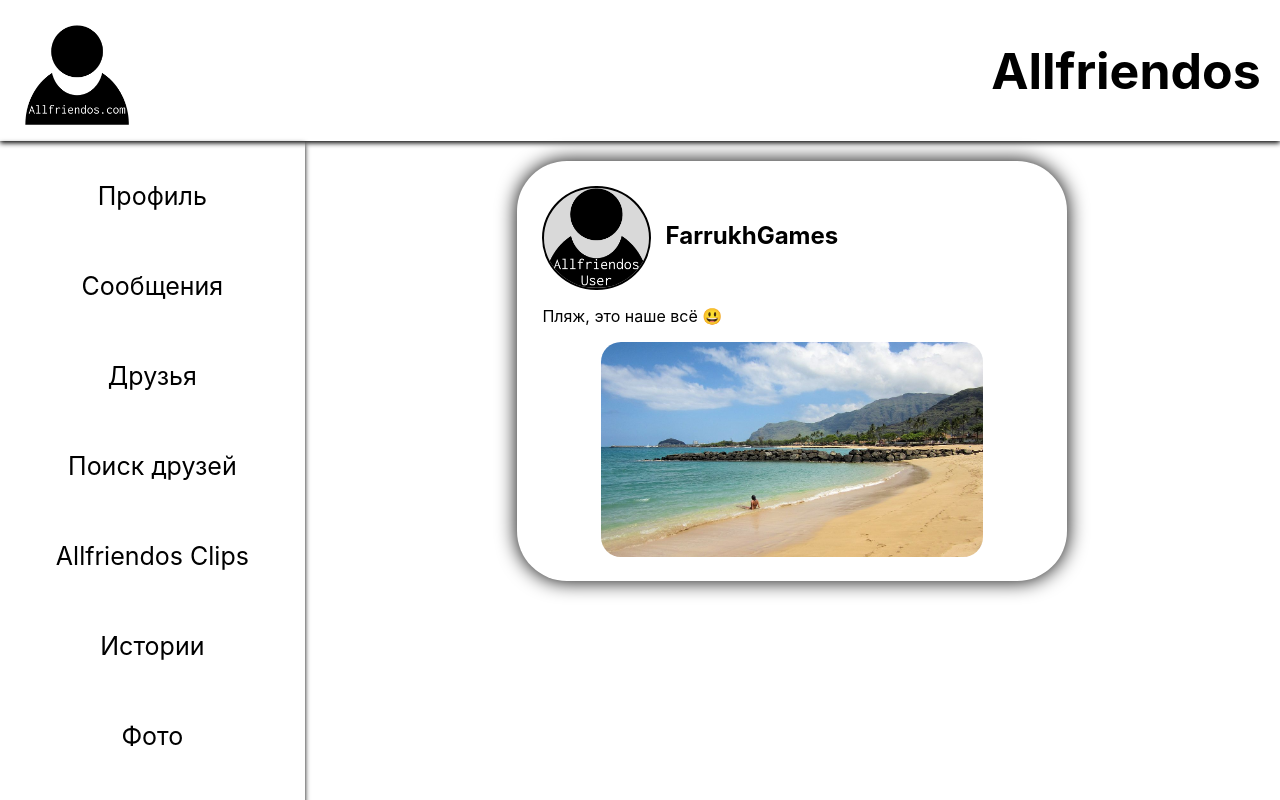
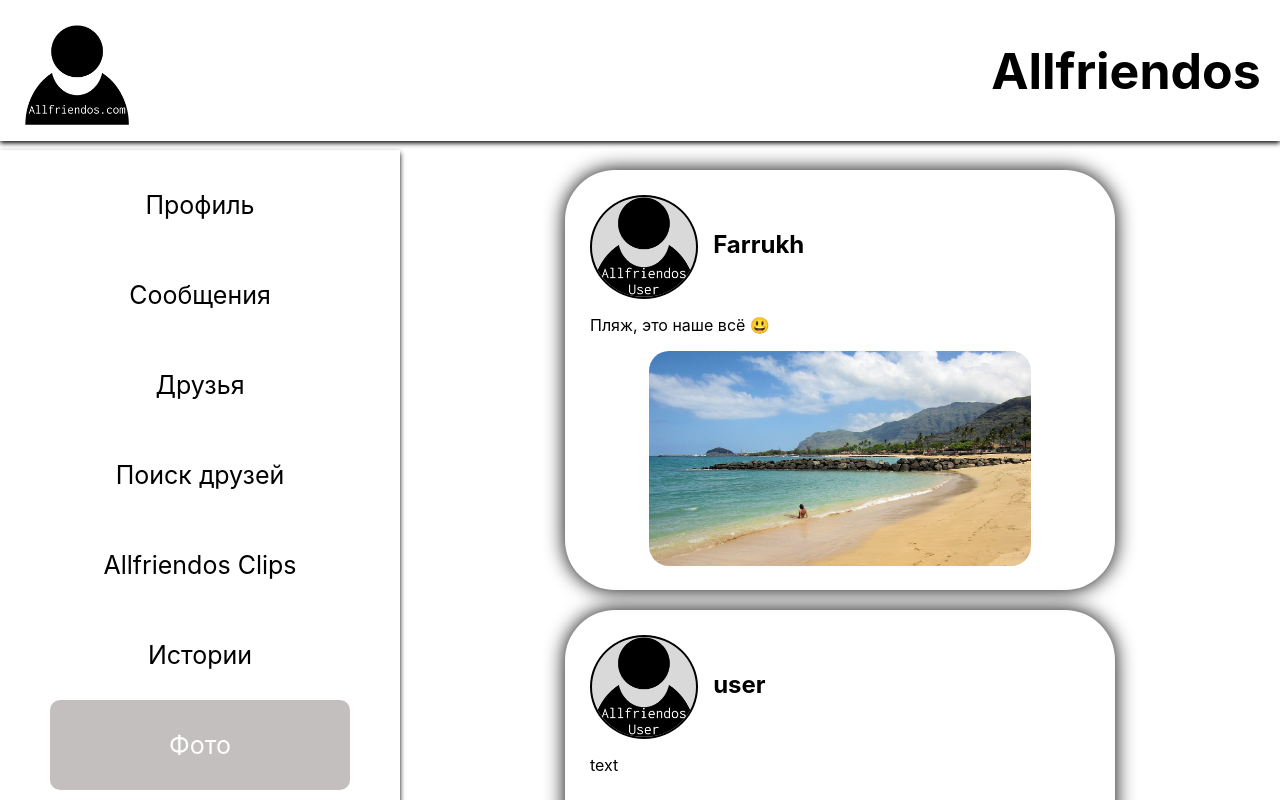
Before and after one commit to FarrukhGames/Alfriendos, a React (Create React App) app: page /posts in a window 1280 px wide. Shown: the top 800 px of the page. Built offline with nearby package versions, Linux system fonts and the light colour scheme.

Commit message:
Изменили стили

```diff
--- a/package.json
+++ b/package.json
@@ -8,6 +8,7 @@
     "@testing-library/user-event": "^13.5.0",
     "react": "^18.2.0",
     "react-dom": "^18.2.0",
+    "react-router-dom": "^6.8.0",
     "react-scripts": "5.0.1",
     "web-vitals": "^2.1.4"
   },
--- a/src/App.css
+++ b/src/App.css
@@ -1,3 +1,138 @@
+:root {
+    --header-height: 150px;
+    --navigation-width: 400px;
+}
+
 body {
 	margin: 0px;
 }
+
+.main {
+    display: flex;
+    margin-top: var(--header-height);
+    margin-left: var(--navigation-width)
+}
+
+img {
+    height: 100px;
+}
+
+.navigation {
+    width: var(--navigation-width);
+    height: 100%;
+    box-shadow: 0px 3px 5px black;
+    display: flex;
+    flex-direction: column;
+    align-items: center;
+    padding-top: 10px;
+    position: fixed;
+    left: 0;
+    top: var(--header-height);
+    background-color: white;
+}
+
+.posts {
+    width: 100%;
+    height: 100%;
+}
+
+.publication-user-photo {
+    margin: 0;
+    background-color: #D9D9D9;
+    border: 2px solid black;
+    border-radius: 100%;
+}
+
+.message {
+    margin-left: auto;
+    margin-right: auto;
+    width: 500px;
+    padding: 25px;
+    border-radius: 50px;
+    box-shadow: 0px 0px 20px black;
+    background-color: white;
+    margin-top: 25px;
+}
+
+.message p, .message h1 {
+    display: inline-block;
+}
+
+.profile {
+    text-align: center;
+    margin-top: 20px;
+    margin-left: auto;
+    margin-right: auto;
+    width: 500px;
+    padding-top: 25px;
+    border-radius: 50px;
+	display: grid;
+	grid-template-columns: 50% 50%;
+	grid-template-rows: 250px 250px;
+}
+
+.user {
+	grid-column: 1/3;
+}
+
+.publication-user {
+    display: flex;
+}
+
+.publication-user h1 {
+    padding: 15px;
+}
+
+.publication {
+    margin-top: 20px;
+    margin-left: auto;
+    margin-right: auto;
+    width: 500px;
+    height: 370px;
+    padding: 25px;
+    box-shadow: 0px 0px 20px black;
+    border-radius: 50px;
+}
+
+.biography {
+    font-style: italic;
+    color:#BEBEBE;
+}
+
+.publication-image {
+    display: block;
+    margin: 0 auto;
+    height: 215px;
+    border-radius: 20px;
+}
+
+a {
+    text-align: center;
+    padding-top: 30px;
+    padding-bottom: 30px;
+    text-decoration: none;
+    color: black;
+    font-size: 25px;
+    transition: 0.3s;
+    width: 300px;
+    border-radius: 10px;
+}
+
+a:hover {
+    box-shadow: 0px 3px 10px black;
+    background-color: #F1F1F1;
+}
+
+.center {
+    text-align: center;
+}
+
+.active {
+    color: white;
+    background-color: #c3bfbf;
+}
+
+.active:hover {
+    color: white;
+    background-color: #c3bfbf;
+}
--- a/src/App.js
+++ b/src/App.js
@@ -2,6 +2,9 @@
 import Header from './components/Header';
 import Navigation from './components/Navigation';
 import Posts from './components/Posts';
+import Messages from './components/Messages';
+import Profile from './components/Profile';
+import {Route, Routes} from 'react-router-dom';
 
 function App() {
   return (
@@ -9,7 +12,12 @@
       <Header/>
       <main className="main">
         <Navigation/>
-        <Posts/>
+        <Routes>
+          <Route path="/messages" element={<Messages/>}/>
+          <Route path="/posts" element={<Posts/>}/>
+          <Route path="/profile" element={<Profile/>}/>
+          <Route path="/*" element={<h1>error 404</h1>}/>
+        </Routes>
       </main>
     </>
   );
--- a/src/components/Header.css
+++ b/src/components/Header.css
@@ -1,6 +1,11 @@
 .header {
     box-shadow: 0px 2px 5px black;
     display: flex;
+    position: fixed;
+    top: 0;
+    width: 100%;
+    height: var(--header_height);
+    background-color: white;
 }
 
 .logo {
--- /dev/null
+++ b/src/components/Message.js
@@ -0,0 +1,10 @@
+const Message = (props) => {
+    return (
+        <div className="message-user">
+            <h1>{props.userName ? props.userName : "user"} :</h1>
+            <p>{props.message ? props.message : "message"}</p>
+        </div>
+    );
+}
+
+export default Message;
--- /dev/null
+++ b/src/components/Messages.js
@@ -0,0 +1,15 @@
+import Message from './Message';
+const Messages = (props) => {
+    return (
+        <section className="message">
+            <Message userName="Farrukh" message="Пляж, это наше всё 😃"/>
+            <Message/>
+            <Message/>
+			<textarea></textarea>
+            <br/>
+            <button>Отправить</button>
+        </section>
+    );
+}
+
+export default Messages;
--- a/src/components/Navigation.css
+++ /dev/null
@@ -1,94 +0,0 @@
-.main {
-    height: 789px;
-    display: flex;
-}
-
-img {
-    height: 100px;
-}
-
-.navigation {
-    width: 400px;
-    height: 779px;
-    box-shadow: 0px 3px 5px black;
-    display: flex;
-    flex-direction: column;
-    align-items: center;
-    padding-top: 10px;
-}
-
-.posts {
-    width: 100%;
-    height: 100%;
-}
-
-.publication-user-photo {
-    margin: 0;
-    background-color: #D9D9D9;
-    border: 2px solid black;
-    border-radius: 100%;
-}
-
-.profil {
-    text-align: center;
-    margin-top: 20px;
-    margin-left: auto;
-    margin-right: auto;
-    width: 500px;
-    height: 300px;
-    padding-top: 25px;
-    box-shadow: 0px 0px 20px black;
-    border-radius: 50px;
-}
-
-.publication-user {
-    display: flex;
-}
-
-.publication-user h1 {
-    padding: 15px;
-}
-
-.publication {
-    margin-top: 20px;
-    margin-left: auto;
-    margin-right: auto;
-    width: 500px;
-    height: 370px;
-    padding: 25px;
-    box-shadow: 0px 0px 20px black;
-    border-radius: 50px;
-}
-
-.biography {
-    font-style: italic;
-    color:#BEBEBE;
-}
-
-.publication-image {
-    display: block;
-    margin: 0 auto;
-    height: 215px;
-    border-radius: 20px;
-}
-
-a {
-    text-align: center;
-    padding-top: 30px;
-    padding-bottom: 30px;
-    text-decoration: none;
-    color: black;
-    font-size: 25px;
-    transition: 0.3s;
-    width: 300px;
-    border-radius: 10px;
-}
-
-a:hover {
-    box-shadow: 0px 3px 10px black;
-    background-color: #F1F1F1;
-}
-
-.center {
-    text-align: center;
-}
--- a/src/components/Navigation.js
+++ b/src/components/Navigation.js
@@ -1,14 +1,14 @@
-import './Navigation.css';
+import {Link, NavLink} from 'react-router-dom';
 const Navigation = () => {
     return (
         <nav className="navigation">
-            <a href="#" className="Profil">Профиль</a>
-            <a href="#" className="Message">Сообщения</a>
+            <NavLink to="/Profile" className="Profil">Профиль</NavLink>
+            <NavLink to="/messages" className="Message">Сообщения</NavLink>
             <a href="#" className="Friends">Друзья</a>
             <a href="#" className="Find-friends">Поиск друзей</a>
             <a href="#" className="Reels">Allfriendos Clips</a>
             <a href="#" className="History">Истории</a>
-            <a href="#" className="Photos">Фото</a>
+            <NavLink to="/Posts" className="Post">Фото</NavLink>
             <a href="#" className="Favorites">Избранное</a>
         </nav>
     );
--- a/src/components/Posts.js
+++ b/src/components/Posts.js
@@ -1,16 +1,10 @@
-import plage from '../images/plage.jpg';
-import profilimage from '../images/profilimage.png';
+import Publication from './Publication';
+import image from '../images/plage.jpg';
 const Posts = () => {
     return (
         <section className="posts">
-            <div className="publication">
-                <div className="publication-user">
-                    <img className="publication-user-photo" src={profilimage}/>
-                    <h1>FarrukhGames</h1>
-                </div>
-                <p>Пляж, это наше всё 😃</p>
-                <img className="publication-image" src={plage}/>
-            </div>
+            <Publication userName="Farrukh" text="Пляж, это наше всё 😃" img={image}/>
+            <Publication/>
         </section>
     );
 }
--- a/src/components/Profile.js
+++ b/src/components/Profile.js
@@ -1,14 +1,19 @@
+import photo from '../images/profilimage.png';
+import Posts from './Posts';
+const profile = () => {
+    return (
+        <div className="profile">
+            <img className="photo" src={photo}/>
+            <h1 className="name">User</h1>
+            <div className="user">
+                <p><b>Имя</b>:User</p>
+                <p><b>Дата рождение</b>: 29/08/2006</p>
+                <p><b>Описание</b>: I am a new Allfriendos user</p>
+                <p className="biography">Блогер</p>
+            </div>
+            <Posts/>
+        </div>
+    );
+}
 
-//<div className="profil">
-//     <img className="photo" src={photo}/>
-//     <h1 className="Name">User</h1>
-//     <p className="User">
-//         <b>Имя</b>:User
-//         <br/>
-//         <b>Дата рождение</b>: 29/08/2006
-//         <br/>
-//         <b>Описание</b>: I am a new Allfriendos user
-//         <br/>
-//         <span className="biography">Блогер</span>
-//     </p>
-// </div>
+export default profile;
--- /dev/null
+++ b/src/components/Publication.js
@@ -0,0 +1,16 @@
+import profilimage from '../images/profilimage.png';
+const Publication = (props) => {
+    console.log(props)
+    return (
+        <div className="publication">
+            <div className="publication-user">
+                <img className="publication-user-photo" src={profilimage}/>
+                <h1>{props.userName ? props.userName : "user"}</h1>
+            </div>
+            <p>{props.text ? props.text : "text"}</p>
+            <img className="publication-image" src={props.img}/>
+        </div>
+    );
+}
+
+export default Publication;
--- a/src/index.js
+++ b/src/index.js
@@ -3,12 +3,13 @@
 import './index.css';
 import App from './App';
 import reportWebVitals from './reportWebVitals';
+import {BrowserRouter}  from 'react-router-dom';
 
 const root = ReactDOM.createRoot(document.getElementById('root'));
 root.render(
-  <React.StrictMode>
+  <BrowserRouter>
     <App />
-  </React.StrictMode>
+  </BrowserRouter>
 );
 
 // If you want to start measuring performance in your app, pass a function
```
Also changed, not shown: 1 other file (tests, documents, lock files or other folders).
